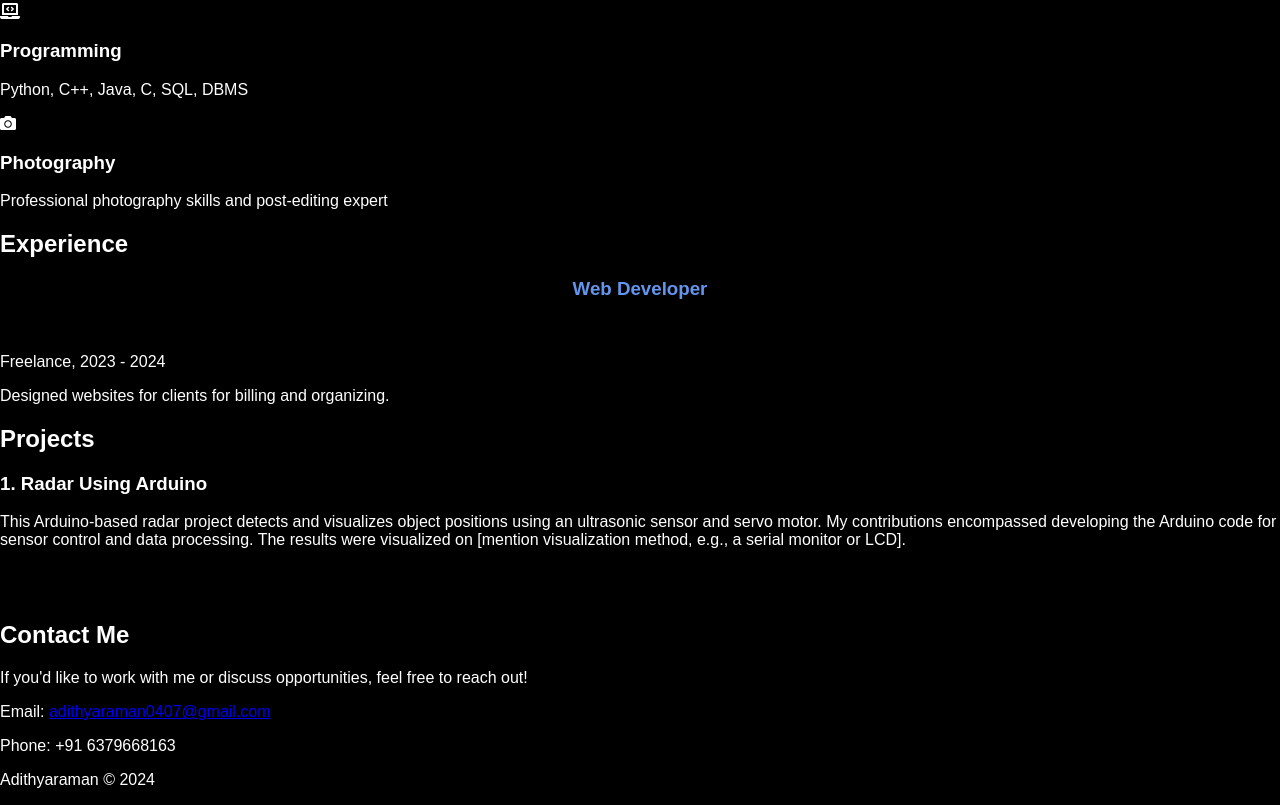
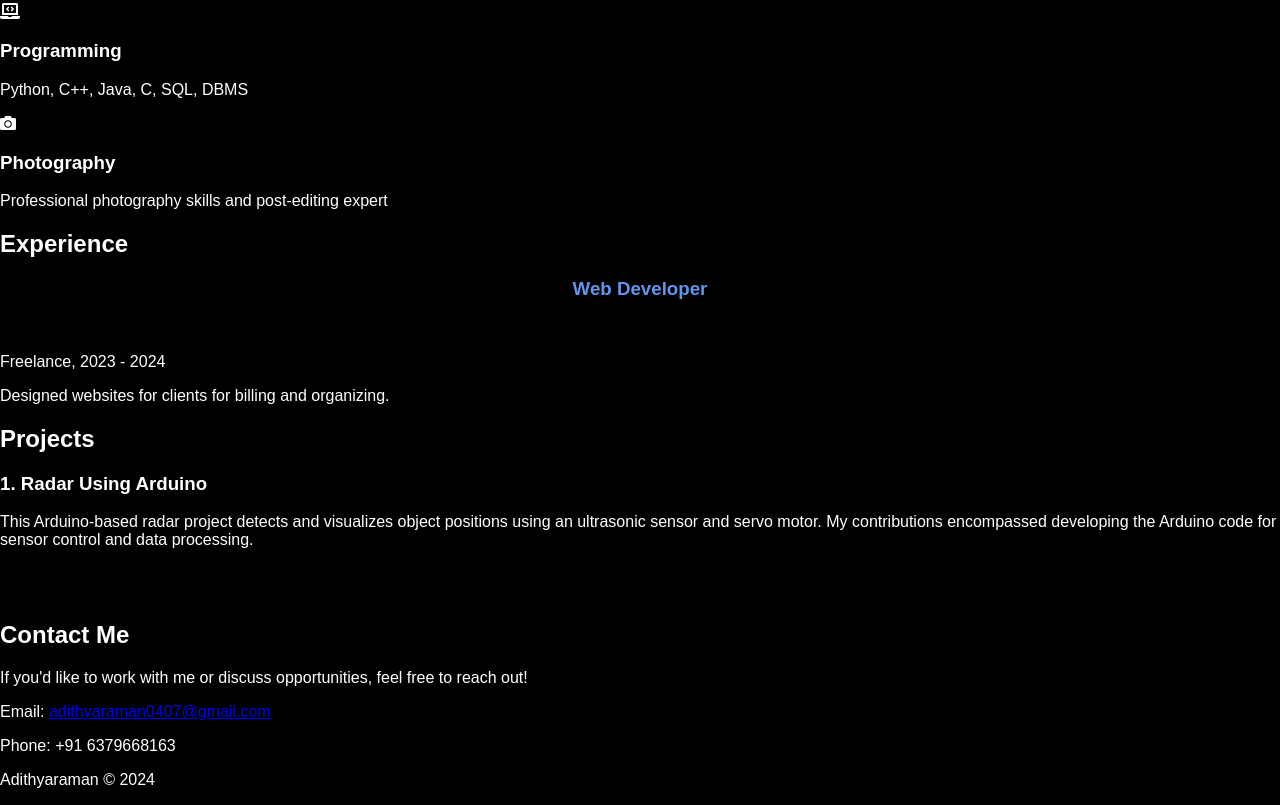
Before and after one commit to ADITHYARAMAN7/A, a plain HTML site: page index.html in a window 1280 px wide. Shown: the part 538-1343 px from the top of the page. Drawn offline with Linux system fonts and the light colour scheme.

Commit message:
Update index.html

```diff
--- a/index.html
+++ b/index.html
@@ -80,8 +80,7 @@
                 <div class="project">
                     <h3> 1. Radar Using Arduino</h3>
                     <p>This Arduino-based radar project detects and visualizes object positions using an ultrasonic sensor and servo motor.
-                        My contributions encompassed developing the Arduino code for sensor control and data processing.
-                        The results were visualized on [mention visualization method, e.g., a serial monitor or LCD].</p>
+                        My contributions encompassed developing the Arduino code for sensor control and data processing.</p>
                         <br/>
                         <br/>
 
```
